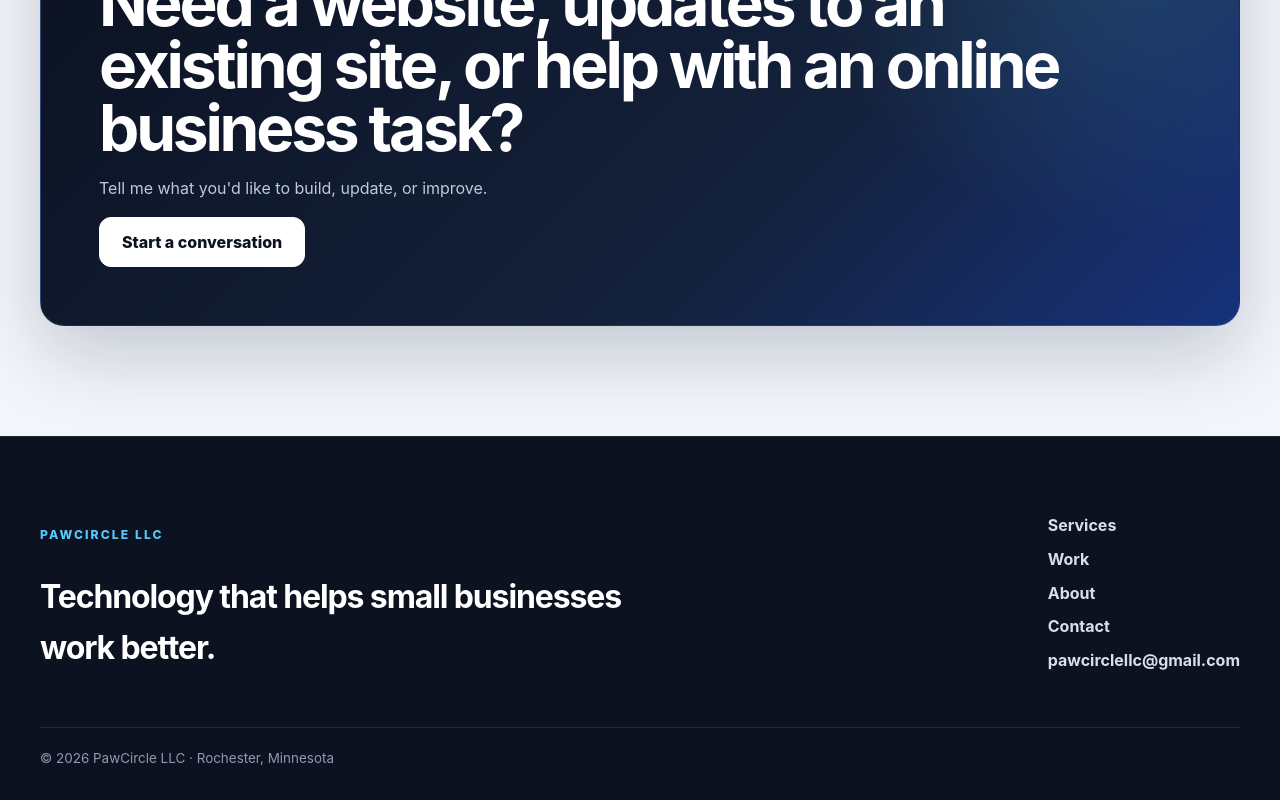
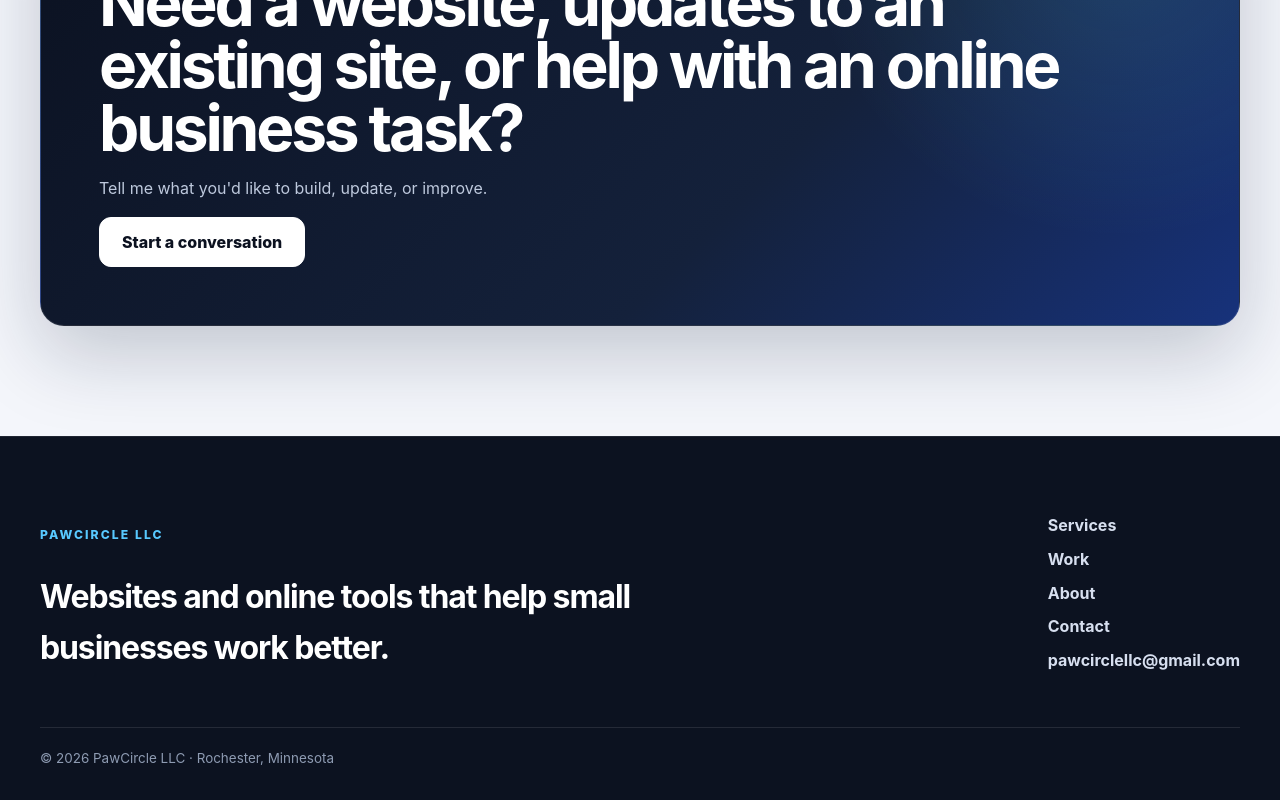
Before and after one commit to reaaland/pawcircle-llc-site, a Next.js app: page / in a window 1280 px wide. Shown: the part 2875-3675 px from the top of the page. Built offline with nearby package versions, Linux system fonts and the light colour scheme.

Commit message:
Clarify footer services language

```diff
--- a/components/SiteFooter.tsx
+++ b/components/SiteFooter.tsx
@@ -6,7 +6,7 @@ export function SiteFooter() {
       <div className="shell footer-grid">
         <div>
           <p className="eyebrow">PAWCIRCLE LLC</p>
-          <h2>Technology that helps small businesses work better.</h2>
+          <h2>Websites and online tools that help small businesses work better.</h2>
         </div>
         <div className="footer-links">
           <Link href="/services">Services</Link>
```
